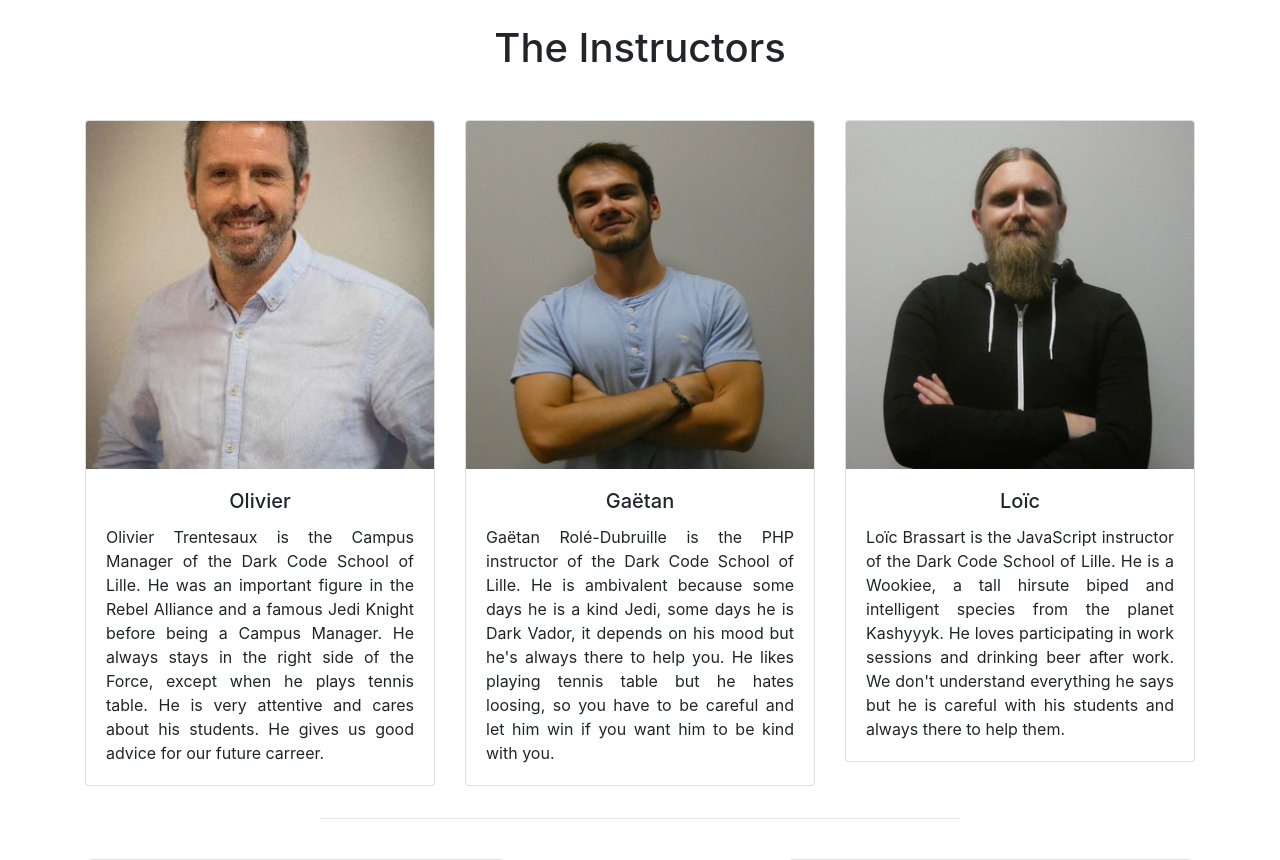
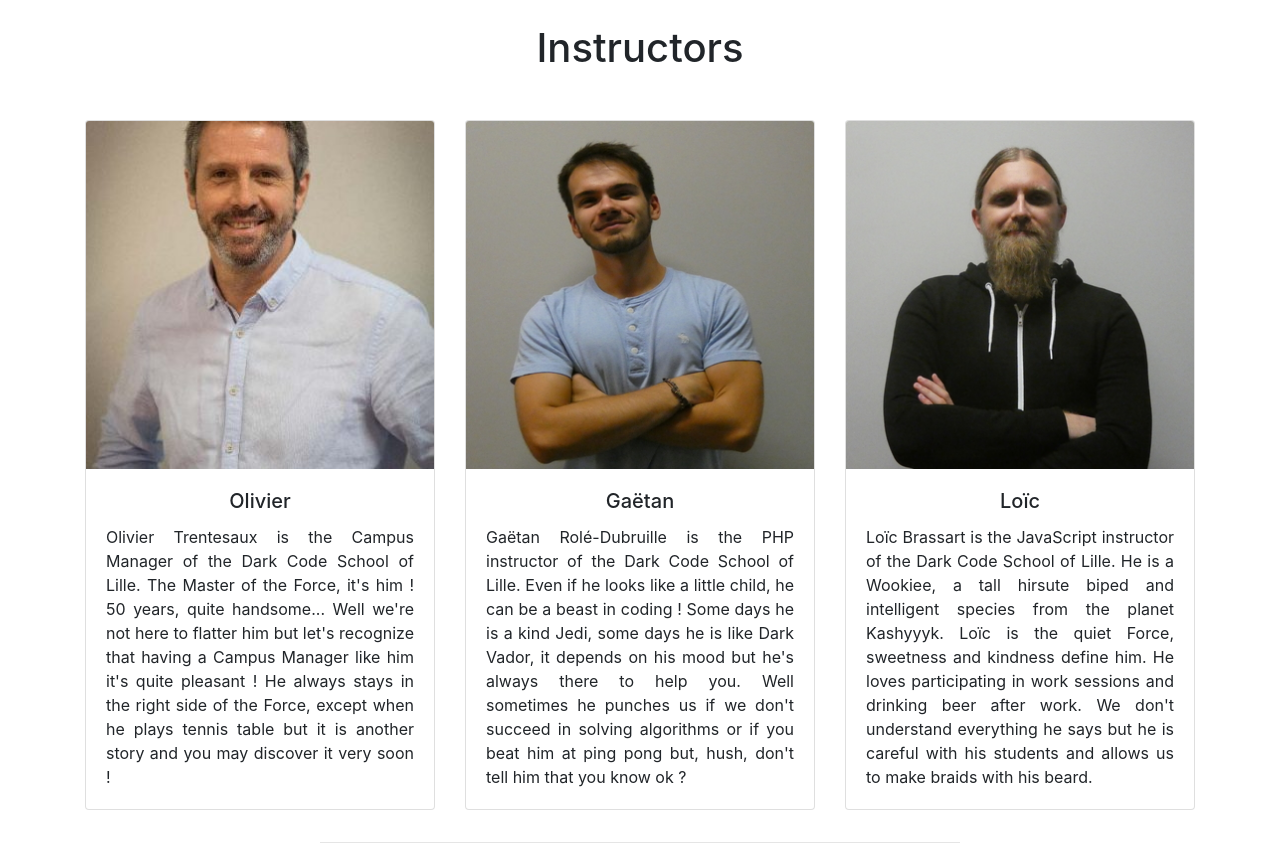
Before and after one commit to VincentLesc/WCS-project-1, a PHP site: page /src/instructors.php in a window 1280 px wide. Shown: the part 56-916 px from the top of the page. Run offline with PHP 8.4, Linux system fonts and the light colour scheme.

Commit message:
Last edit for instructors.php to add link, script, images and content.

```diff
--- a/public/JS/hover.js
+++ b/public/JS/hover.js
@@ -1,25 +1,25 @@
 // Hover on images in Instructors page
 $(".olivierImg").on({"mouseover" : function() {
-    this.src = '../src/Images/instructors/olivgif.gif';
+    this.src = '../public/Images/instructors/olivgif.gif';
 },
 "mouseout" : function() {
-    this.src='../src/Images/instructors/olivier.jpg';
+    this.src='../public/Images/instructors/olivier.jpg';
   }
 });
 
 $(".gaetanImg").on({"mouseover" : function() {
-    this.src = '../src/Images/instructors/badass.gif';
+    this.src = '../public/Images/instructors/badass.gif';
 },
 "mouseout" : function() {
-    this.src='../src/Images/instructors/gaetan.jpg';
+    this.src='../public/Images/instructors/gaetan.jpg';
   }
 });
 
 $(".loicImg").on({"mouseover" : function() {
-    this.src = '../src/Images/instructors/chew.gif';
+    this.src = '../public/Images/instructors/chew.gif';
 },
 "mouseout" : function() {
-    this.src='../src/Images/instructors/loic.jpg';
+    this.src='../public/Images/instructors/loic.jpg';
   }
 });
 
--- a/src/instructors.php
+++ b/src/instructors.php
@@ -7,25 +7,28 @@
     <meta name="description" content="Wild Code School humoristic website">
 	<meta name="author" content="Maureen Vinchent">
 	<link rel="shortcut icon" href="favicon.ico">
-    <link rel="stylesheet" href="https://stackpath.bootstrapcdn.com/bootstrap/4.1.3/css/bootstrap.min.css" integrity="sha384-MCw98/SFnGE8fJT3GXwEOngsV7Zt27NXFoaoApmYm81iuXoPkFOJwJ8ERdknLPMO" crossorigin="anonymous">
+    <link rel="stylesheet" href="../public/CSS/bootstrap.min.css">
+    <link rel="stylesheet" href="../public/CSS/bootstrap-grid.min.css">
+    <link rel="stylesheet" href="../public/CSS/bootstrap-reboot.min.css">
+    <link rel="stylesheet" href="../public/CSS/style.css">
     <title>Dark Code School - Instructors</title>
 </head>
 <body>
-<?php require 'navbar.html' ?>
+    <?php require 'navbar.html' ?>
     <section>
-        <h1 class="text-center mt-4" id="instructors">The Instructors</h1>
+        <h1 class="text-center mt-4" id="instructors">Instructors</h1>
         <!-- Cards for instructors photos -->
         <div class="container mt-5">
             <div class="row text-center justify-content-between">
                 <!-- Olivier -->
                 <div class="col-md-4">
                     <div class="card mb-3">
-                        <img class="card-img-top olivierImg" src="../src/Images/instructors/olivier.jpg" alt="Olivier">
+                        <img class="card-img-top olivierImg" src="../public/Images/instructors/olivier.jpg" alt="Olivier">
 
                         <div class="card-body">
                             <h5 class="card-title">Olivier</h5>
                             <p class="card-text text-justify">
-                                Olivier Trentesaux is the Campus Manager of the Dark Code School of Lille. He was an important figure in the Rebel Alliance and a famous Jedi Knight before being a Campus Manager. He always stays in the right side of the Force, except when he plays tennis table. He is very attentive and cares about his students. He gives us good advice for our future carreer.
+                                Olivier Trentesaux is the Campus Manager of the Dark Code School of Lille. The Master of the Force, it's him ! 50 years, quite handsome... Well we're not here to flatter him but let's recognize that having a Campus Manager like him it's quite pleasant ! He always stays in the right side of the Force, except when he plays tennis table but it is another story and you may discover it very soon !
                             </p>
                         </div>
                     </div>
@@ -33,11 +36,11 @@
                 <!-- Gaëtan -->
                 <div class="col-md-4">
                     <div class="card mb-3">
-                        <img class="card-img-top gaetanImg" src="../src/Images/instructors/gaetan.jpg" alt="Gaetan">
+                        <img class="card-img-top gaetanImg" src="../public/Images/instructors/gaetan.jpg" alt="Gaetan">
                         <div class="card-body">
                             <h5 class="card-title">Gaëtan</h5>
                             <p class="card-text text-justify">
-                                Gaëtan Rolé-Dubruille is the PHP instructor of the Dark Code School of Lille. He is ambivalent because some days he is a kind Jedi, some days he is Dark Vador, it depends on his mood but he's always there to help you. He likes playing tennis table but he hates loosing, so you have to be careful and let him win if you want him to be kind with you.
+                                Gaëtan Rolé-Dubruille is the PHP instructor of the Dark Code School of Lille. Even if he looks like a little child, he can be a beast in coding ! Some days he is a kind Jedi, some days he is like Dark Vador, it depends on his mood but he's always there to help you. Well sometimes he punches us if we don't succeed in solving algorithms or if you beat him at ping pong but, hush, don't tell him that you know ok ?
                             </p>
                         </div>
                     </div>
@@ -45,11 +48,11 @@
                 <!-- Loïc -->
                 <div class="col-md-4">
                     <div class="card mb-3">
-                        <img class="card-img-top loicImg" src="../src/Images/instructors/loic.jpg" alt="Card image cap">
+                        <img class="card-img-top loicImg" src="../public/Images/instructors/loic.jpg" alt="Card image cap">
                         <div class="card-body">
                             <h5 class="card-title">Loïc</h5>
                             <p class="card-text text-justify">
-                                Loïc Brassart is the JavaScript instructor of the Dark Code School of Lille. He is a Wookiee, a tall hirsute biped and intelligent species from the planet Kashyyyk. He loves participating in work sessions and drinking beer after work. We don't understand everything he says but he is careful with his students and always there to help them.
+                                Loïc Brassart is the JavaScript instructor of the Dark Code School of Lille. He is a Wookiee, a tall hirsute biped and intelligent species from the planet Kashyyyk. Loïc is the quiet Force, sweetness and kindness define him. He loves participating in work sessions and drinking beer after work. We don't understand everything he says but he is careful with his students and allows us to make braids with his beard.
                             </p>
                         </div>
                     </div>
@@ -65,13 +68,13 @@
                     <div class="card-body text-center">
                         When you think you understand PHP/JS classes !
                     </div>
-                    <img src="../src/Images/instructors/muchtolearn.gif" alt="Fear">
+                    <img src="../public/Images/instructors/muchtolearn.gif" alt="Fear">
                 </div>
                 <div class="card mt-4">
                     <div class="card-body text-center">
                         When your teacher says your code is ugly...
                     </div>
-                    <img src="../src/Images/instructors/forceworks.gif" alt="Regret">
+                    <img src="../public/Images/instructors/forceworks.gif" alt="Regret">
                 </div>
             </div>
             <div class="row justify-content-between ml-1 mr-1">
@@ -79,21 +82,21 @@
                     <div class="card-body text-center">
                         When Gaëtan looses a ping pong match !
                     </div>
-                    <img src="../src/Images/instructors/loosepong.gif" alt="Stormtroopers Dance">
+                    <img src="../public/Images/instructors/loosepong.gif" alt="Stormtroopers Dance">
                 </div>
                 <div class="card mt-4">
                     <div class="card-body text-center">
                         When he wins...
                     </div>
-                    <img src="../src/Images/instructors/winpong.gif" alt="Tired">
+                    <img src="../public/Images/instructors/winpong.gif" alt="Tired">
                 </div>
             </div>
         </div>
     </section>
-<?php require 'footer.html'; ?>
-<script src="https://code.jquery.com/jquery-3.3.1.slim.min.js" integrity="sha384-q8i/X+965DzO0rT7abK41JStQIAqVgRVzpbzo5smXKp4YfRvH+8abtTE1Pi6jizo" crossorigin="anonymous"></script>
-<script src="https://cdnjs.cloudflare.com/ajax/libs/popper.js/1.14.3/umd/popper.min.js" integrity="sha384-ZMP7rVo3mIykV+2+9J3UJ46jBk0WLaUAdn689aCwoqbBJiSnjAK/l8WvCWPIPm49" crossorigin="anonymous"></script>
-<script src="https://stackpath.bootstrapcdn.com/bootstrap/4.1.3/js/bootstrap.min.js" integrity="sha384-ChfqqxuZUCnJSK3+MXmPNIyE6ZbWh2IMqE241rYiqJxyMiZ6OW/JmZQ5stwEULTy" crossorigin="anonymous"></script>
-<script src="hover.js"></script>
+    <?php require 'footer.html'; ?>
+    <script src="../public/JS/jquery-3.3.1.min.js"></script>
+    <script src="../public/JS/bootstrap.bundle.min.js"></script>
+    <script src="../public/JS/bootstrap.min.js"></script>
+    <script src="../public/JS/hover.js"></script>
 </body>
 </html>
```
